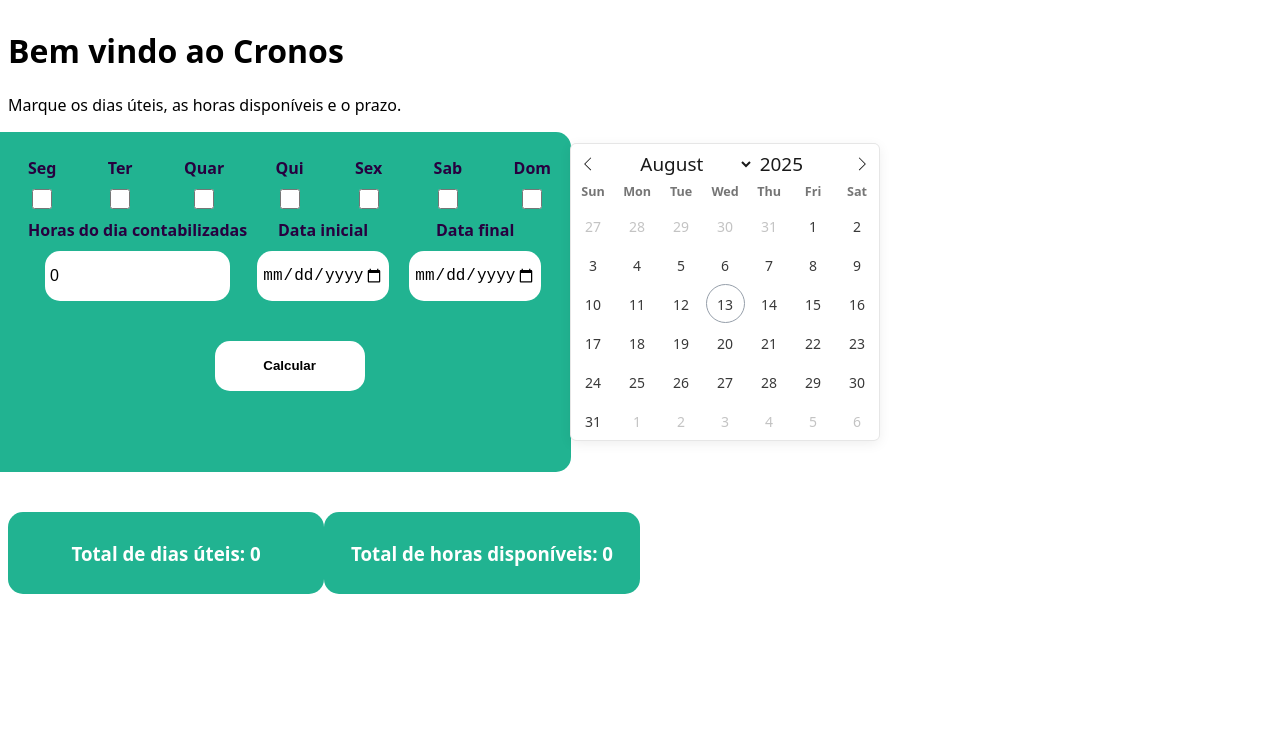
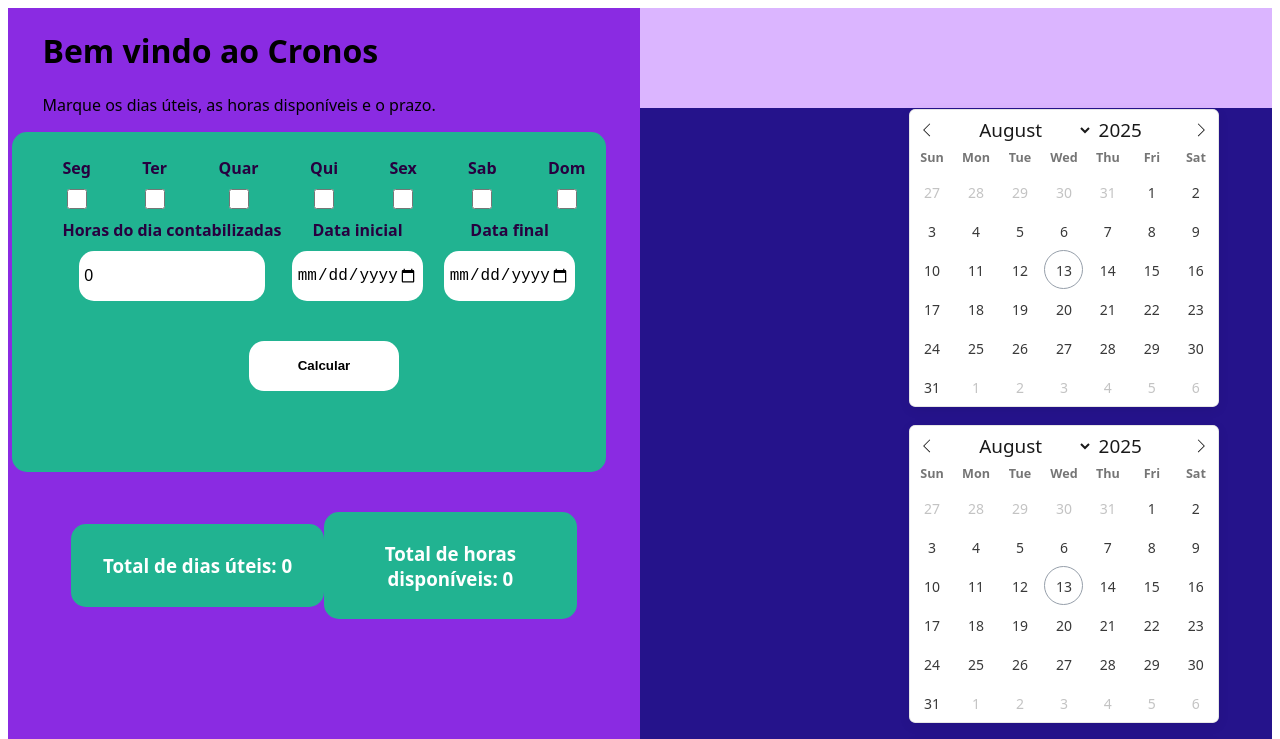
Before and after one commit to olucascruz/cronos, a SvelteKit app in the folder cronos_app/: page /home in a window 1280 px wide. Shown: the top 739 px of the page. Built offline with nearby package versions, Linux system fonts and the light colour scheme.

Commit message:
add calendarios

```diff
--- a/cronos_app/src/routes/home/+page.svelte
+++ b/cronos_app/src/routes/home/+page.svelte
@@ -69,15 +69,37 @@
 </script>
 <link rel="stylesheet" href="https://cdn.jsdelivr.net/npm/flatpickr/dist/flatpickr.min.css">
 <style>
+     .container {
+        background-color: saddlebrown;
+        height: 100vh;
+        display: flex;
 
-    .row-content{
+    }
+    .left-side {
          display: flex;
+         flex-direction: column;
+         width: 50%;
          align-items: center;
+         background-color: blueviolet;
+    }
+     .right-side {
+         display: flex;
+         flex-direction: column;
+         width: 50%;
+         align-items: center;
+         background-color: rgb(219, 181, 255);
+    }
+   .div-calendar {
+    background-color: rgb(37, 19, 139);
+    margin-top: 100px;
+    display: grid;
+    grid-template-columns: repeat(auto-fit, minmax(250px, 1px));
+    gap: 20px;
+    width: 100%;
+
     }
 
-    .div-calendar {
-        margin-top: 100px;
-    }
+
     form {
         display: flex;
         flex-direction: column;
@@ -159,12 +181,12 @@
         justify-content: space-around;
         align-items: center;
         margin-top: 20px;
-        width: 50%;
-    }
+        width: 80%;
+        }
 </style>
 
 <div class="container">
-    <div class="row-content">
+    <div class="left-side">
     <div>
         <h1>Bem vindo ao Cronos</h1>
         <p>Marque os dias úteis, as horas disponíveis e o prazo.</p>
@@ -199,10 +221,6 @@
         </div>
     </form>
     </div>
-    <div class="div-calendar">
-        <div id="meuCalendario"></div>
-    </div>
-    </div>
     <div class="row-results">
         <div class="results">
             <h3>Total de dias úteis: {totalDays}</h3>
@@ -211,6 +229,16 @@
             <h3>Total de horas disponíveis: {totalHours}</h3>
         </div>
     </div>
+    </div>
+    <div class="right-side">
+        <div class="div-calendar">
+            <div id="meuCalendario"></div>
+            <div id="meuCalendario"></div>
+            <div id="meuCalendario"></div>
+            <div id="meuCalendario"></div>
 
 
+    </div>
+    </div>
+
 </div>
```
